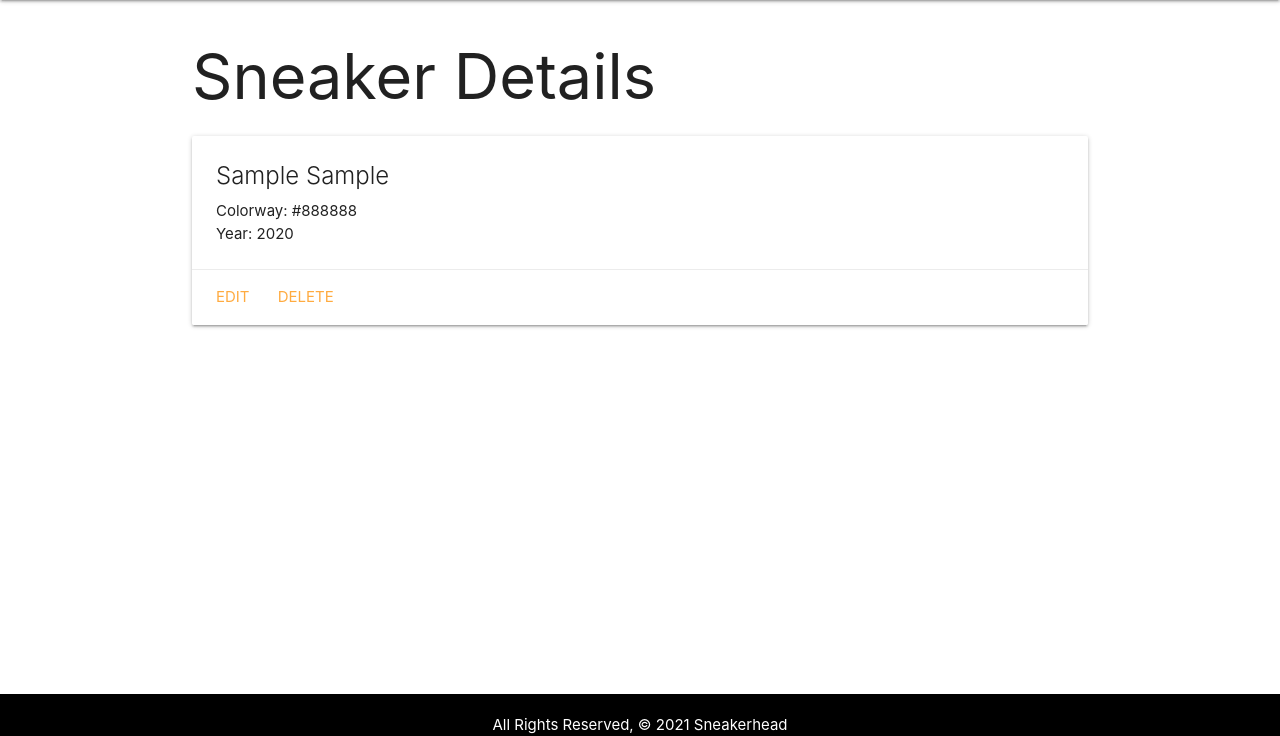
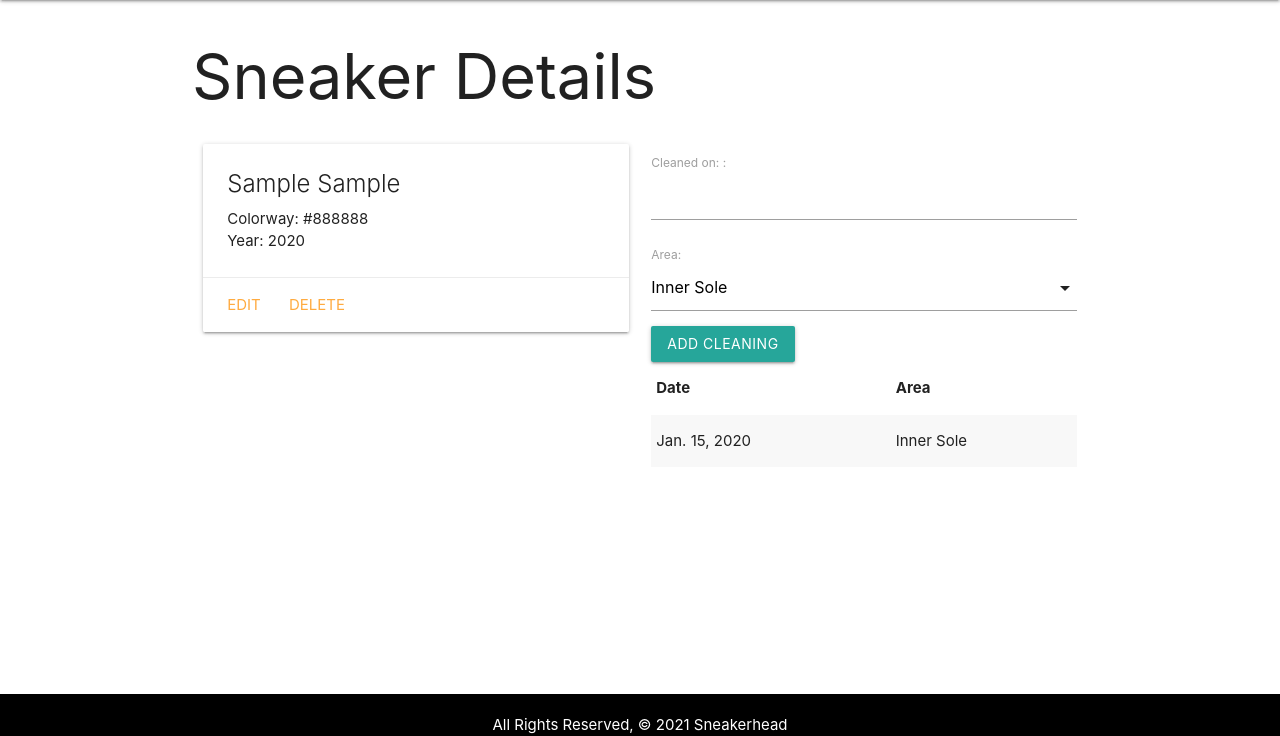
Before and after one commit to jchoi192/sneakerhead, a Django app: page /sneakers/1/ in a window 1280 px wide. Shown: the part 64-800 px from the top of the page. Run offline with Django 3.2, Linux system fonts and the light colour scheme; tables that the repository leaves empty hold one stand-in row (values such as "Sample post").

Commit message:
feat: adds cleaning functionality

```diff
--- a/main_app/admin.py
+++ b/main_app/admin.py
@@ -2,5 +2,7 @@ from django.contrib import admin
 
 # Register your models here.
 from .models import Sneaker
+from .models import Cleaning
 
 admin.site.register(Sneaker)
+admin.site.register(Cleaning)
--- /dev/null
+++ b/main_app/forms.py
@@ -0,0 +1,7 @@
+from django.forms import ModelForm
+from .models import Cleaning
+
+class CleaningForm(ModelForm):
+    class Meta:
+        model = Cleaning
+        fields = ['date', 'area']
--- a/main_app/models.py
+++ b/main_app/models.py
@@ -23,7 +23,7 @@ class Cleaning(models.Model):
         ('T', 'Tongue')
     )
 
-    date = models.DateField()
+    date = models.DateField('Cleaned on: ')
     area = models.CharField(
         max_length=2,
         choices=AREAS,
@@ -34,3 +34,6 @@ class Cleaning(models.Model):
 
     def __str__(self):
         return f'{self.get_area_display()} on {self.date}'
+
+    class Meta:
+        ordering = ['-date']
--- a/main_app/templates/base.html
+++ b/main_app/templates/base.html
@@ -9,6 +9,8 @@
     <meta name="viewport" content="width=device-width, initial-scale=1.0">
     <link rel="stylesheet" href="https://cdnjs.cloudflare.com/ajax/libs/materialize/1.0.0/css/materialize.min.css">
     <link rel="stylesheet" href="{% static 'css/style.css' %}">
+    <!-- Compiled and minified JavaScript -->
+    <script src="https://cdnjs.cloudflare.com/ajax/libs/materialize/1.0.0/js/materialize.min.js"></script>
     <title>Sneakerhead</title>
 </head>
 
--- a/main_app/templates/sneakers/detail.html
+++ b/main_app/templates/sneakers/detail.html
@@ -2,7 +2,8 @@
 
 {% block content %}
 <h1>Sneaker Details</h1>
-
+<div class="row">
+    <div class="col s6">
         <div class="card">
             <div class="card-content">
                 <span class="card-title">{{ sneaker.brand }} {{ sneaker.model }}</span>
@@ -14,4 +15,46 @@
                 <a href="{% url 'sneakers_delete' sneaker.id %}">Delete</a>
             </div>
         </div>
+    </div>
+    <div class="col s6">
+        <form action="{% url 'add_cleaning' sneaker.id %}" method="POST">
+            {% csrf_token %}
+            {{ cleaning_form.as_p }}
+            <input type="submit" class="btn" value="Add Cleaning">
+        </form>
+        <table class="striped">
+            <thead>
+                <tr>
+                    <th>Date</th>
+                    <th>Area</th>
+                </tr>
+            </thead>
+            <tbody>
+                {% for cleaning in sneaker.cleaning_set.all %}
+                <tr>
+                    <td>{{ cleaning.date }}</td>
+                    <td>{{ cleaning.get_area_display }}</td>
+                </tr>
+                {% endfor%}
+            </tbody>
+        </table>
+    </div>
+</div>
+
+<script>
+    // Constants
+    const dateEl = document.getElementById('id_date')
+    const selectEl = document.getElementById('id_area')
+
+    // Configure Datepicker
+    M.Datepicker.init(dateEl, {
+        format: 'yyyy-mm-dd',
+        default: new Date(),
+        setDefault: true,
+        autoClose: true,
+    });
+
+    // Configure the select tag
+    M.FormSelect.init(selectEl)
+</script>
 {% endblock %}
--- a/main_app/urls.py
+++ b/main_app/urls.py
@@ -5,6 +5,7 @@ urlpatterns = [
     path('', views.home, name='home'),
     path('about/', views.about, name='about'),
     path('sneakers/', views.sneakers_index, name='index'),
+    path('sneakers/<int:sneaker_id>/add_cleaning/', views.add_cleaning, name='add_cleaning'),
     path('sneakers/<int:sneaker_id>/', views.sneakers_detail, name='detail'),
     path('sneakers/create/', views.SneakerCreate.as_view(), name='sneakers_create'),
     path('sneakers/<int:pk>update/', views.SneakerUpdate.as_view(), name='sneakers_update'),
--- a/main_app/views.py
+++ b/main_app/views.py
@@ -1,6 +1,7 @@
 from django.views.generic.edit import CreateView, UpdateView, DeleteView
-from django.shortcuts import render
+from django.shortcuts import render, redirect
 from .models import Sneaker
+from .forms import CleaningForm
 
 # Create your views here.
 def home(req):
@@ -15,7 +16,19 @@ def sneakers_index(req):
 
 def sneakers_detail(req, sneaker_id):
     sneaker = Sneaker.objects.get(id=sneaker_id)
-    return render(req, 'sneakers/detail.html', {'sneaker': sneaker})
+    cleaning_form = CleaningForm()
+    return render(req, 'sneakers/detail.html', {
+        'sneaker': sneaker,
+        'cleaning_form': cleaning_form
+    })
+
+def add_cleaning(req, sneaker_id):
+    form = CleaningForm(req.POST)
+    if form.is_valid():
+        new_cleaning = form.save(commit=False)
+        new_cleaning.sneaker_id = sneaker_id
+        new_cleaning.save()
+    return redirect('detail', sneaker_id=sneaker_id)
 
 class SneakerCreate(CreateView):
     model = Sneaker
```
Also changed, not shown: main_app/migrations/0004_auto_20210718_2031.py (added). Lines whose indentation alone changed are shown as unchanged.
